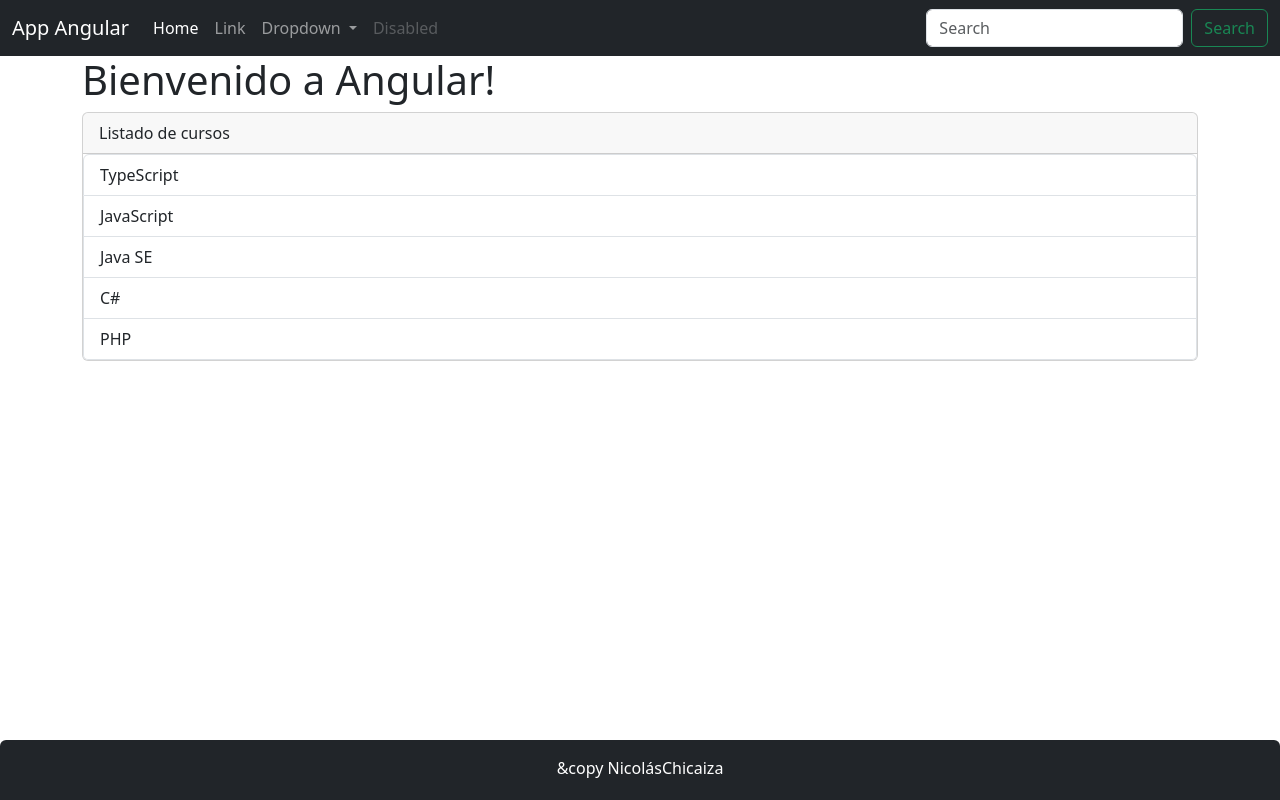
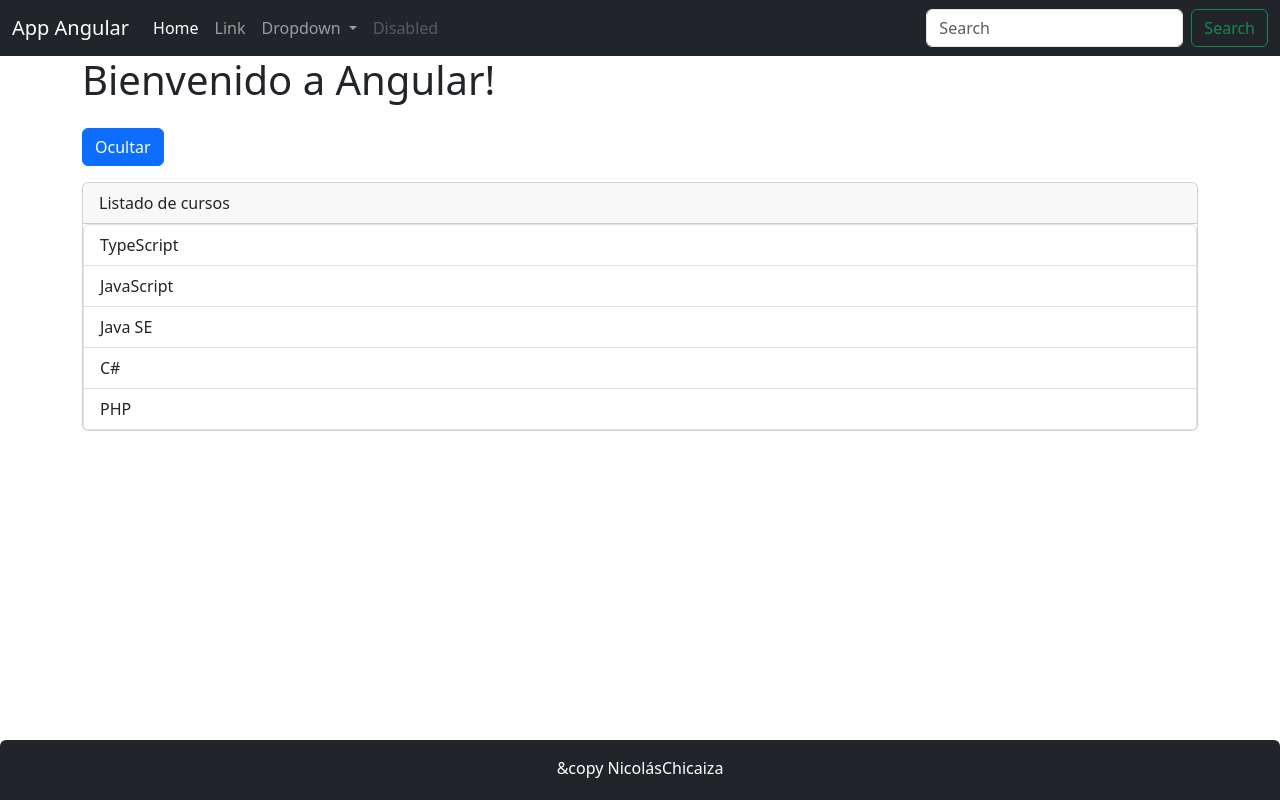
Before and after one commit to nicolaschicaiza/webapp-fullstack-frontend-angular, an Angular app: page / in a window 1280 px wide. Built offline with nearby package versions, Linux system fonts and the light colour scheme.

Commit message:
:zap: (S2C17) Directiva estructural *ngIf

```diff
--- a/src/app/directiva/directiva.component.html
+++ b/src/app/directiva/directiva.component.html
@@ -1,8 +1,11 @@
+<button class="btn btn-primary my-3" type="button" (click)="setEnable()">
+  {{ enable ? 'Ocultar' : 'Mostrar' }}
+</button>
 <div class="card">
   <div class="card-header">
     Listado de cursos
   </div>
-  <ul class="list-group">
+  <ul class="list-group" *ngIf="enable">
     <li class="list-group-item" *ngFor="let curse of listCurse">
       {{ curse }}
     </li>
--- a/src/app/directiva/directiva.component.ts
+++ b/src/app/directiva/directiva.component.ts
@@ -7,5 +7,10 @@ import { Component } from '@angular/core';
 export class DirectivaComponent {
 
   listCurse: string[] = ['TypeScript', 'JavaScript', 'Java SE', 'C#', 'PHP'];
+  enable: boolean = true;
+
+  setEnable(): void {
+    this.enable = !this.enable;
+  }
 
 }
```
